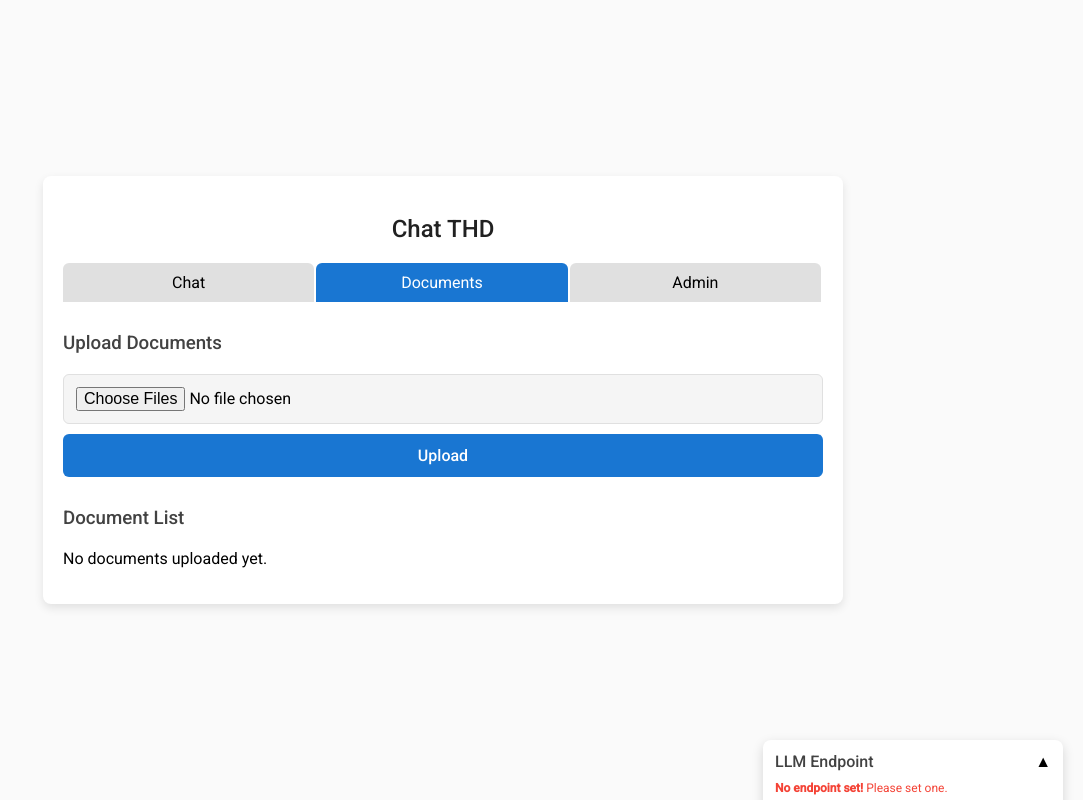
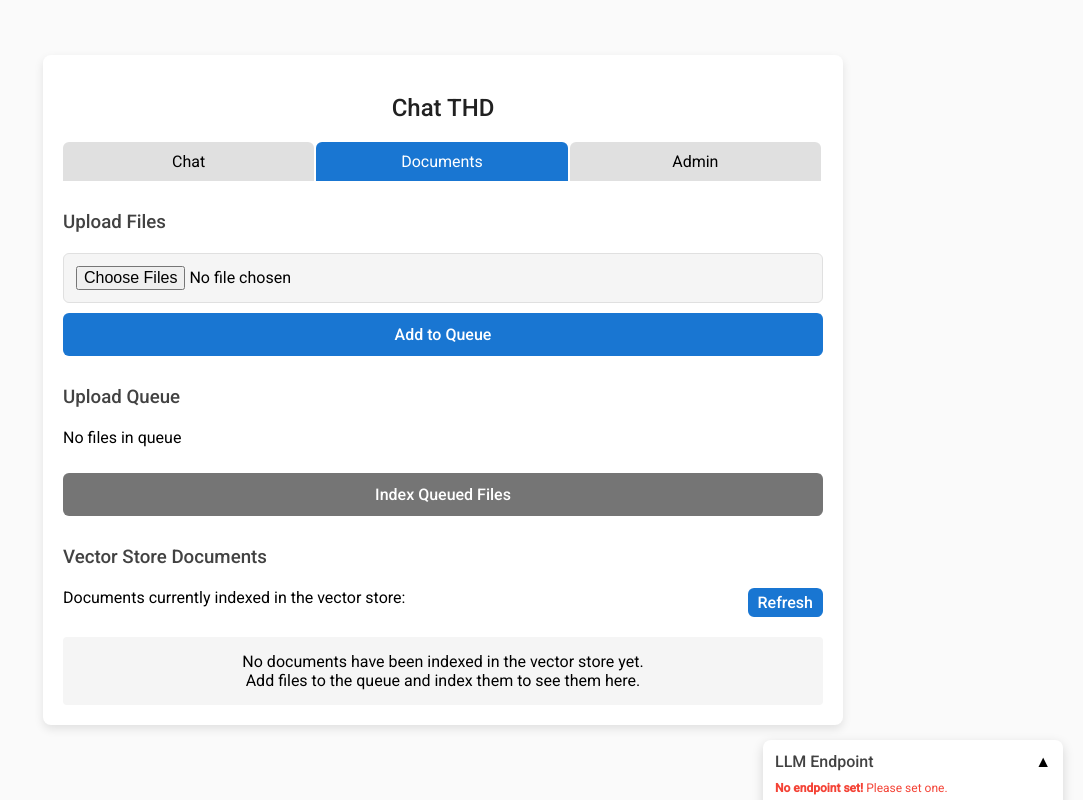
Before and after one commit to andrewnyu/rag-server, a FastAPI app: page / in a window 1280 px wide, after a click on "Documents". Shown: the whole page, without its empty margins (197-1280 px from the left). Run offline with FastAPI, Linux system fonts and the light colour scheme; data that the repository does not hold is empty.

Commit message:
refactor: rename upload functions to better reflect document indexing process
- Renamed backend route from /upload/ to /index-documents/
- Changed function name from upload_file() to index_documents()
- Updated frontend JS function from uploadFiles() to addDocumentsToVectorStore()
- Modified UI text to clearly indicate documents are being added to vector store
- Added file input clearing to prevent memory leaks
- Updated error messages to accurately describe the combined upload and indexing process

```diff
--- a/main.py
+++ b/main.py
@@ -91,9 +91,9 @@ async def get_llm_endpoint():
         "endpoint": llm.endpoint_url
     })
 
-# Upload documents
-@app.post("/upload/")
-async def upload_file(files: list[UploadFile]):
+# Add documents to vector store
+@app.post("/index-documents/")
+async def index_documents(files: list[UploadFile]):
     start_time = time.time()
 
     # Ensure uploads directory exists
@@ -101,20 +101,22 @@ async def upload_file(files: list[UploadFile]):
 
     uploaded_files = []
     for file in files:
-        file_path = f"rag-server/uploads/{file.filename}"
-        with open(file_path, "wb") as buffer:
-            shutil.copyfileobj(file.file, buffer)
+        try:
+            file_path = f"rag-server/uploads/{file.filename}"
+            with open(file_path, "wb") as buffer:
+                shutil.copyfileobj(file.file, buffer)
+            # Add document to vector store with source
+            vector_store.add_document(file_path, source=file.filename)
+            uploaded_files.append(file.filename)
+        finally:
+            file.file.close()  # Explicitly close the file handle
 
-        # Add document to vector store with source
-        vector_store.add_document(file_path, source=file.filename)
-        uploaded_files.append(file.filename)
-
-    upload_time = time.time() - start_time
+    process_time = time.time() - start_time
 
     return JSONResponse(content={
-        "message": "Files uploaded successfully!",
+        "message": f"Successfully indexed {len(uploaded_files)} files in vector store!",
         "files": uploaded_files,
-        "upload_time": f"{upload_time:.2f} seconds"
+        "upload_time": f"{process_time:.2f} seconds"
     })
 
 # Get list of documents
--- a/templates/index.html
+++ b/templates/index.html
@@ -290,12 +290,24 @@
         </div>
 
         <div id="documents-tab" class="tab-content">
-            <!-- Upload Documents -->
-            <h3>Upload Documents</h3>
+            <!-- Upload Files -->
+            <h3>Upload Files</h3>
             <input type="file" id="fileInput" multiple>
-            <button onclick="uploadFiles()">Upload</button>
+            <button onclick="addFilesToUploadQueue()">Add to Queue</button>
 
-            <h3>Document List</h3>
+            <!-- Upload Queue -->
+            <h3>Upload Queue</h3>
+            <div id="uploadQueue" class="document-list">
+                <p>No files in queue</p>
+            </div>
+            <button onclick="indexQueuedDocuments()" id="indexButton" disabled style="margin-top: 10px; background-color: #757575;">Index Queued Files</button>
+
+            <!-- Vector Store Documents -->
+            <h3>Vector Store Documents</h3>
+            <div style="display: flex; justify-content: space-between; align-items: center; margin-bottom: 10px;">
+                <div>Documents currently indexed in the vector store:</div>
+                <button onclick="loadDocuments()" style="width: auto; padding: 5px 10px;">Refresh</button>
+            </div>
             <div id="documentList" class="document-list">
                 Loading documents...
             </div>
@@ -336,6 +348,9 @@
     </div>
 
     <script>
+        // Global variable to hold the upload queue
+        let uploadQueue = [];
+
         // Initialize the application
         document.addEventListener("DOMContentLoaded", function() {
             // Load documents list if we're on the documents tab
@@ -412,53 +427,127 @@
                         const lastModified = doc.last_modified ?
                             `<span>Modified: ${doc.last_modified}</span>` : '';
 
+                        // Format chunks info with more detail
+                        const chunksInfo = doc.chunks > 1 ?
+                            `<span class="document-chunks" title="Document is split into smaller chunks for better retrieval">
+                                ${doc.chunks} chunks
+                             </span>` :
+                            `<span class="document-chunks" style="background-color: #E0E0E0;">Single chunk</span>`;
+
                         html += `
                             <div class="document-item">
                                 <div class="document-header">
                                     <div class="document-info">
                                         <strong>${doc.filename}</strong>
                                         <span class="document-type">${doc.type}</span>
-                                        ${doc.chunks > 1 ? `<span class="document-chunks">${doc.chunks} chunks</span>` : ''}
+                                        ${chunksInfo}
                                     </div>
                                     <div>${doc.size}</div>
                                 </div>
                                 <div class="document-meta">
                                     ${lastModified}
+                                    <span>Indexed in vector store</span>
                                 </div>
                             </div>
                         `;
                     }
                     documentList.innerHTML = html;
                 } else {
-                    documentList.innerHTML = '<p>No documents uploaded yet.</p>';
+                    documentList.innerHTML = '<div style="padding: 15px; background: #f5f5f5; border-radius: 4px; text-align: center;">No documents have been indexed in the vector store yet.<br>Add files to the queue and index them to see them here.</div>';
                 }
             } catch (error) {
                 console.error('Error loading documents:', error);
+                documentList.innerHTML = '<div style="padding: 15px; background: #ffebee; border-radius: 4px; color: #c62828; text-align: center;">Failed to load vector store documents. Please try refreshing.</div>';
             }
         }
 
-        async function uploadFiles() {
-            let files = document.getElementById("fileInput").files;
+        function addFilesToUploadQueue() {
+            let fileInput = document.getElementById("fileInput");
+            let files = fileInput.files;
+
             if (files.length === 0) {
-                alert("Please select a file!");
+                alert("Please select at least one file!");
+                return;
+            }
+
+            // Add files to queue
+            for (let file of files) {
+                // Check if file already exists in queue
+                if (!uploadQueue.some(queuedFile => queuedFile.name === file.name)) {
+                    uploadQueue.push(file);
+                }
+            }
+
+            // Update UI
+            updateUploadQueueUI();
+
+            // Clear the file input
+            fileInput.value = "";
+        }
+
+        function updateUploadQueueUI() {
+            const queueElement = document.getElementById("uploadQueue");
+            const indexButton = document.getElementById("indexButton");
+
+            if (uploadQueue.length === 0) {
+                queueElement.innerHTML = "<p>No files in queue</p>";
+                indexButton.disabled = true;
+                indexButton.style.backgroundColor = "#757575";
+            } else {
+                let html = '';
+                uploadQueue.forEach((file, index) => {
+                    html += `
+                        <div class="document-item">
+                            <div class="document-header">
+                                <div class="document-info">
+                                    <strong>${file.name}</strong>
+                                    <span class="document-type">${file.type || 'Unknown'}</span>
+                                </div>
+                                <div>${(file.size / 1024).toFixed(1)} KB</div>
+                            </div>
+                            <div class="document-meta">
+                                <button onclick="removeFileFromQueue(${index})" style="width: auto; padding: 2px 8px; background-color: #F44336; margin-top: 0;">Remove</button>
+                            </div>
+                        </div>
+                    `;
+                });
+                queueElement.innerHTML = html;
+                indexButton.disabled = false;
+                indexButton.style.backgroundColor = "#1976D2";
+            }
+        }
+
+        function removeFileFromQueue(index) {
+            uploadQueue.splice(index, 1);
+            updateUploadQueueUI();
+        }
+
+        async function indexQueuedDocuments() {
+            if (uploadQueue.length === 0) {
+                alert("No files in queue to index!");
                 return;
             }
 
             let formData = new FormData();
-            for (let file of files) {
+            for (let file of uploadQueue) {
                 formData.append("files", file);
             }
 
             try {
-                let response = await fetch("/upload/", { method: "POST", body: formData });
+                let response = await fetch("/index-documents/", { method: "POST", body: formData });
                 let result = await response.json();
-                alert(`${result.message} Upload time: ${result.upload_time}`);
+
+                // Clear queue after successful indexing
+                uploadQueue = [];
+                updateUploadQueueUI();
+
+                alert(`${result.message} Index time: ${result.upload_time}`);
 
                 // Reload document list
                 loadDocuments();
             } catch (error) {
-                alert("Error uploading files. Please try again.");
-                console.error("Upload error:", error);
+                alert("Error indexing files. Please try again.");
+                console.error("Indexing error:", error);
             }
         }
 
```
